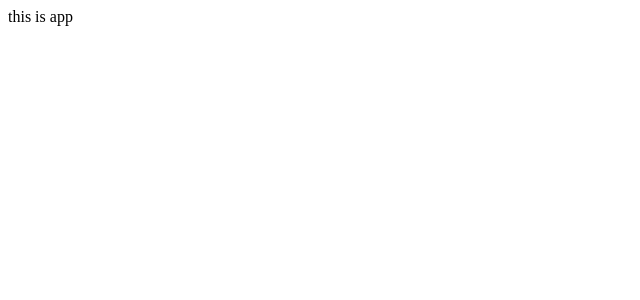
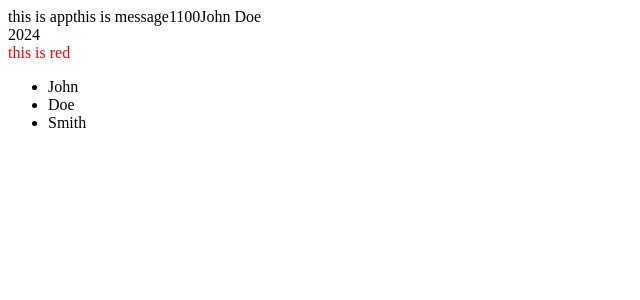
Before and after one commit to Ekkospace/react, a React (Create React App) app in the folder first/: page / in a window 1280 px wide. Shown: the top 300 px of the page, without its empty margins (0-640 px from the left). Built offline with nearby package versions, Linux system fonts and the light colour scheme.

Commit message:
update dependencies and enhance App component with dynamic rendering

```diff
--- a/first/package.json
+++ b/first/package.json
@@ -6,7 +6,7 @@
     "cra-template": "1.2.0",
     "react": "^19.0.0",
     "react-dom": "^19.0.0",
-    "react-scripts": "5.0.1"
+    "react-scripts": "^5.0.1"
   },
   "scripts": {
     "start": "react-scripts start",
--- a/first/src/App.js
+++ b/first/src/App.js
@@ -1,9 +1,41 @@
+
+const count = 100;
+const list=[
+  {id:1,name:'John'},
+  {id:2,name:'Doe'},
+  {id:3,name:'Smith'},
+]
+
+
+function getnName() {
+  return 'John Doe';
+}
 
 function App() {
   return (
     <div className="App">
       this is app
+      {/** Passing strings using quotes */}
+      {'this is message'}
+      {/** Passing numbers */}
+      {1}
+      {/** Passing boolean */}
+      {count}
+      {/** Passing function */}
+      {getnName()}
+      {/** Passing array */}
+      <div>
+      {new Date().getFullYear()}
+      </div>
+      <div style={{ color: 'red' }}>this is red</div>
+
+      <ul>
+        {list.map((item) => (
+          <li key={item.id}>{item.name}</li>
+        ))}
+      </ul>
     </div>
+
   );
 }
 
```
Also changed, not shown: 2 other files (tests, documents, lock files or other folders).
